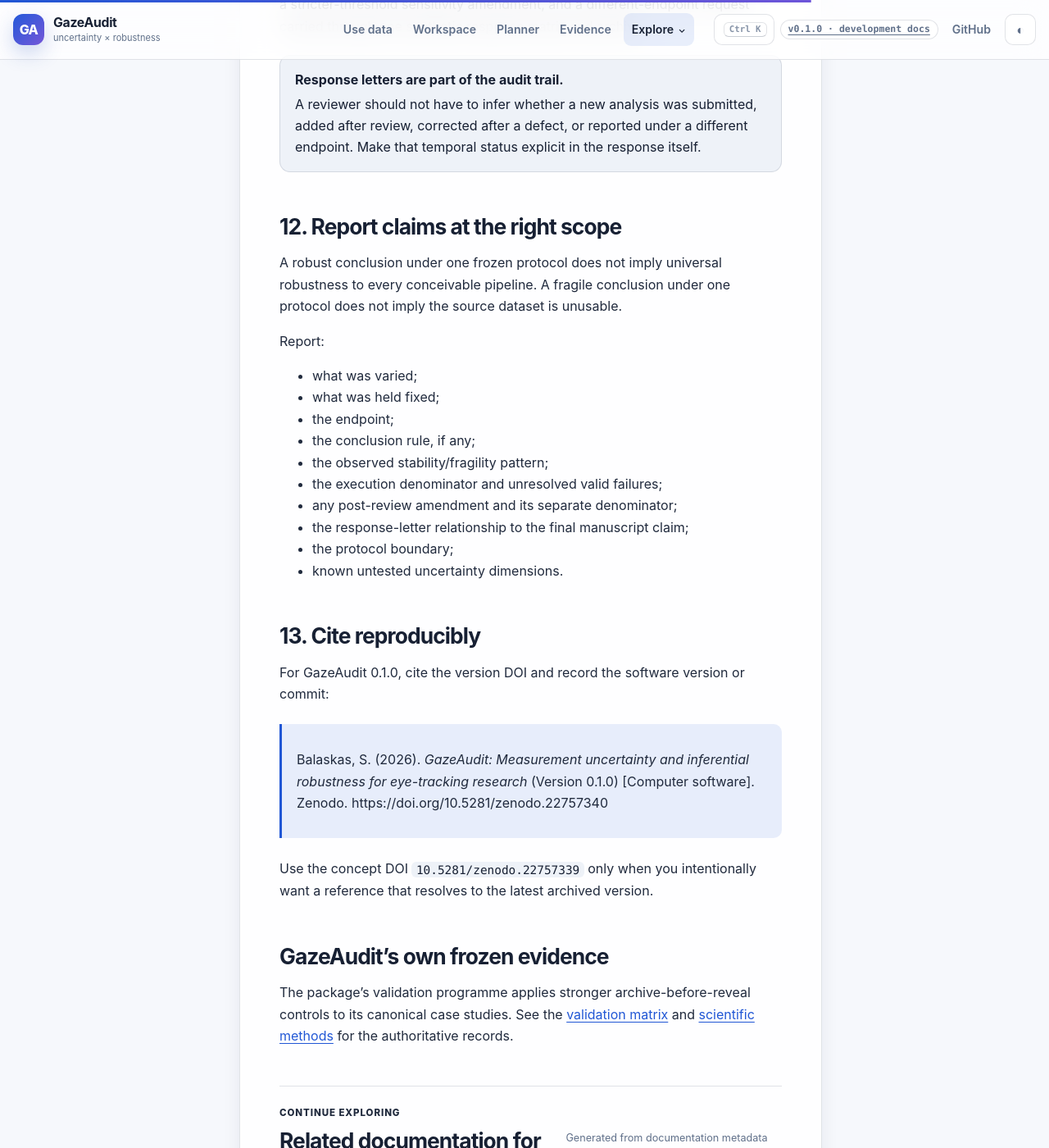
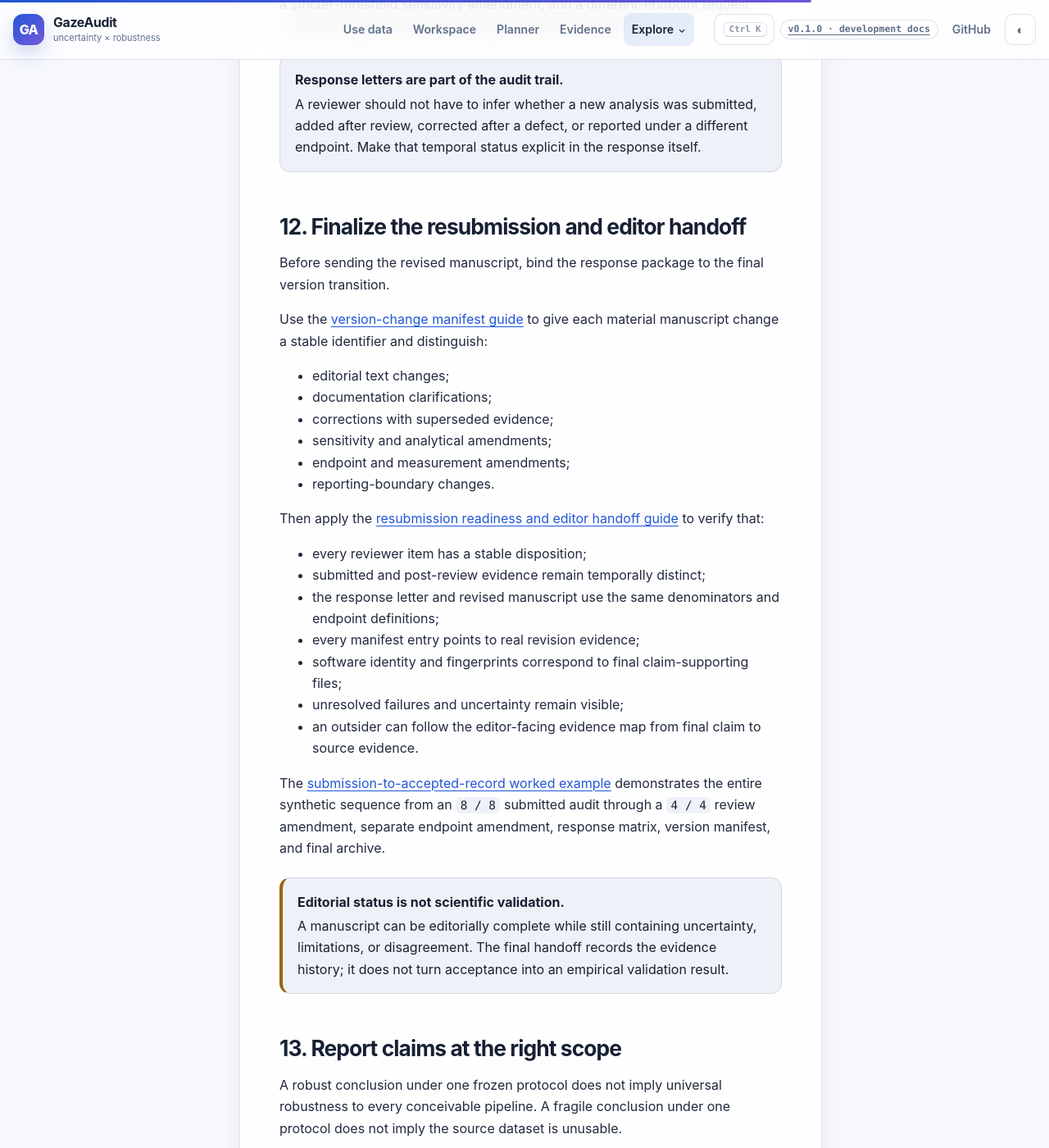
Before and after one commit to stefanosbalaskas/GazeAudit, a Jekyll site: the page built from docs/workflows/reproducible-publication.md, in a window 1280 px wide and 1400 px high, scrolled down 7020 px. Shown: the whole window at 82% size. Built offline with Jekyll 4.4.1, drawn with Linux system fonts in a browser that asks for light colours; some of the changed text lies outside the part shown.

Commit message:
docs: extend publication workflow through final editor handoff

```diff
--- a/docs/workflows/reproducible-publication.md
+++ b/docs/workflows/reproducible-publication.md
@@ -1,6 +1,6 @@
 ---
 title: Reproducible publication workflow
-description: Turn a GazeAudit robustness analysis into an auditable publication record with deterministic fingerprints, reviewer-reconstructable manuscript evidence, traceable post-review amendments, and an evidence-linked reviewer response.
+description: Turn a GazeAudit robustness analysis into an auditable publication record with deterministic fingerprints, reviewer-reconstructable manuscript evidence, traceable post-review amendments, an evidence-linked reviewer response, and a final resubmission handoff.
 kicker: Workflow · Reproducibility
 ---
 
@@ -21,7 +21,7 @@ This workflow is for analyses intended to support a manuscript, validation recor
   <div class="workflow-step"><strong>Freeze scientific choices</strong><p>Preserve the endpoint, specification space, validity rules, measurement assumptions, and conclusion rule before final classification.</p></div>
   <div class="workflow-step"><strong>Execute and preserve all outputs</strong><p>Keep the complete valid specification and sensitivity evidence rather than selected rows.</p></div>
   <div class="workflow-step"><strong>Build the audit bundle</strong><p>Generate deterministic methods, report, manifest, summaries, and fingerprints from the executed evidence.</p></div>
-  <div class="workflow-step"><strong>Review, amend, respond, and archive</strong><p>Test whether an independent reader can reconstruct the claim; preserve post-review analyses as dated amendments; link responses to evidence; verify the final bundle.</p></div>
+  <div class="workflow-step"><strong>Review, amend, respond, finalize, and archive</strong><p>Test whether an independent reader can reconstruct the claim; preserve post-review analyses as dated amendments; bind responses and version changes to evidence; verify the final bundle.</p></div>
 </div>
 
 ## 1. Record software identity
@@ -210,7 +210,37 @@ Then work through the [revision response package example]({{ '/docs/examples/rev
 A reviewer should not have to infer whether a new analysis was submitted, added after review, corrected after a defect, or reported under a different endpoint. Make that temporal status explicit in the response itself.
 </div>
 
-## 12. Report claims at the right scope
+## 12. Finalize the resubmission and editor handoff
+
+Before sending the revised manuscript, bind the response package to the final version transition.
+
+Use the [version-change manifest guide]({{ '/docs/guides/version-change-manifest/' | relative_url }}) to give each material manuscript change a stable identifier and distinguish:
+
+- editorial text changes;
+- documentation clarifications;
+- corrections with superseded evidence;
+- sensitivity and analytical amendments;
+- endpoint and measurement amendments;
+- reporting-boundary changes.
+
+Then apply the [resubmission readiness and editor handoff guide]({{ '/docs/guides/resubmission-readiness/' | relative_url }}) to verify that:
+
+- every reviewer item has a stable disposition;
+- submitted and post-review evidence remain temporally distinct;
+- the response letter and revised manuscript use the same denominators and endpoint definitions;
+- every manifest entry points to real revision evidence;
+- software identity and fingerprints correspond to final claim-supporting files;
+- unresolved failures and uncertainty remain visible;
+- an outsider can follow the editor-facing evidence map from final claim to source evidence.
+
+The [submission-to-accepted-record worked example]({{ '/docs/examples/submission-to-accepted-record/' | relative_url }}) demonstrates the entire synthetic sequence from an `8 / 8` submitted audit through a `4 / 4` review amendment, separate endpoint amendment, response matrix, version manifest, and final archive.
+
+<div class="callout warning">
+<strong>Editorial status is not scientific validation.</strong>
+A manuscript can be editorially complete while still containing uncertainty, limitations, or disagreement. The final handoff records the evidence history; it does not turn acceptance into an empirical validation result.
+</div>
+
+## 13. Report claims at the right scope
 
 A robust conclusion under one frozen protocol does not imply universal robustness to every conceivable pipeline. A fragile conclusion under one protocol does not imply the source dataset is unusable.
 
@@ -224,10 +254,11 @@ Report:
 - the execution denominator and unresolved valid failures;
 - any post-review amendment and its separate denominator;
 - the response-letter relationship to the final manuscript claim;
+- material version changes that affect claim scope;
 - the protocol boundary;
 - known untested uncertainty dimensions.
 
-## 13. Cite reproducibly
+## 14. Cite reproducibly
 
 For GazeAudit 0.1.0, cite the version DOI and record the software version or commit:
 
```
